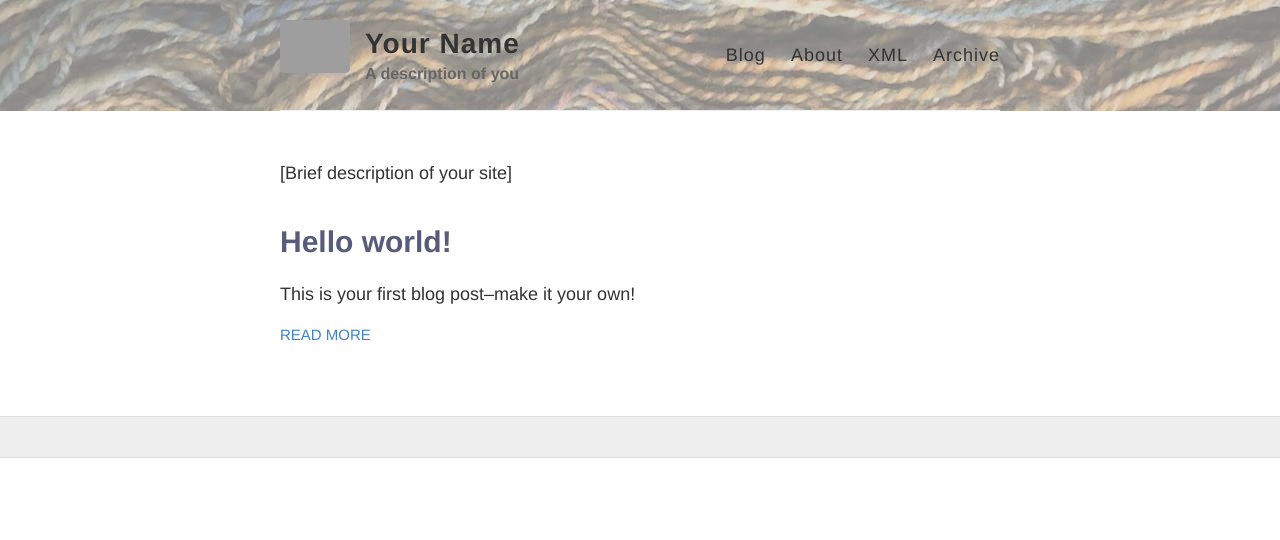
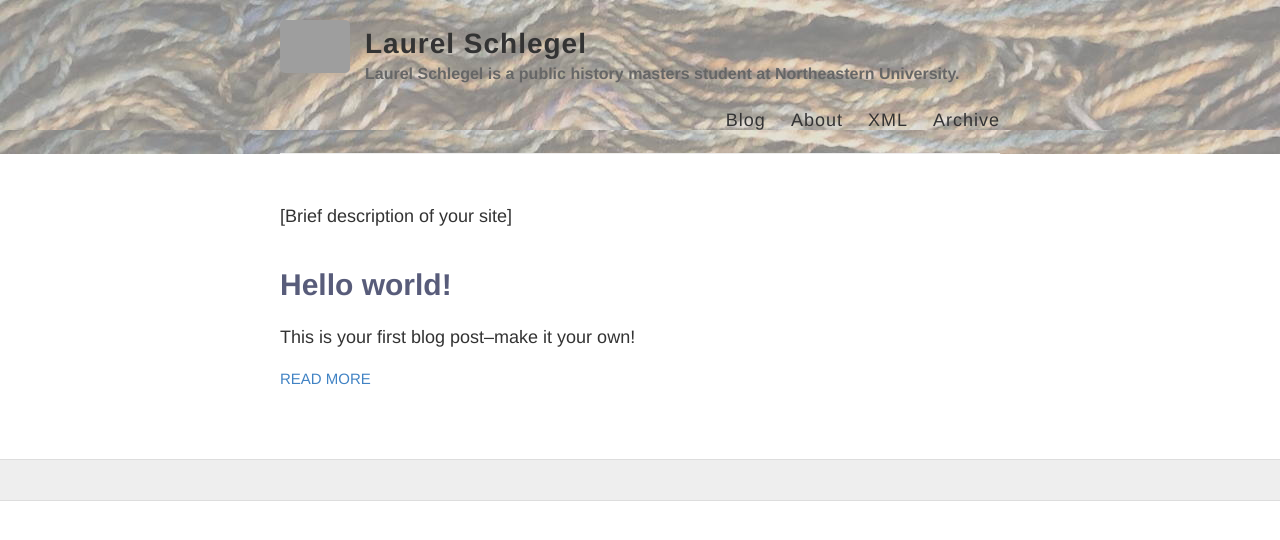
Before and after one commit to laurelschlegel/laurelschlegel.github.io, a Jekyll site: the page built from index.html, in a window 1280 px wide. Shown: the top 540 px of the page. Built offline with Jekyll 4.4.1, drawn with Linux system fonts in a browser that asks for light colours; grey boxes are pictures that could not be loaded.

Commit message:
first push

```diff
--- a/_config.yml
+++ b/_config.yml
@@ -3,13 +3,13 @@
 #
 
 # Name of your site (displayed in the header)
-name: Your Name
+name: Laurel Schlegel
 
 # Short bio or description (displayed in the header)
-description: A description of you
+description: Laurel Schlegel is a public history masters student at Northeastern University.
 
 # URL of your avatar or profile pic
-avatar: https://raw.githubusercontent.com/[yourusername]/[yourusername].github.io/master/images/[filename].jpg
+avatar: https://raw.githubusercontent.com/laurelschlegel/laurelschlegel.github.io/master/images/IMG_8057.jpeg
 
 #
 # Flags below are optional
```
Also changed, not shown: 3 other files.
